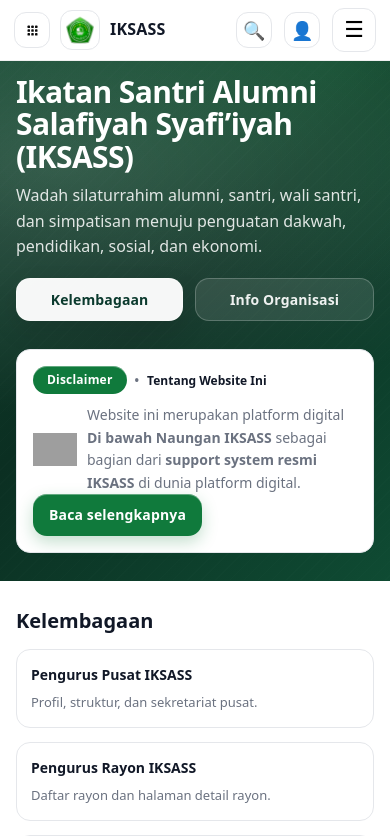
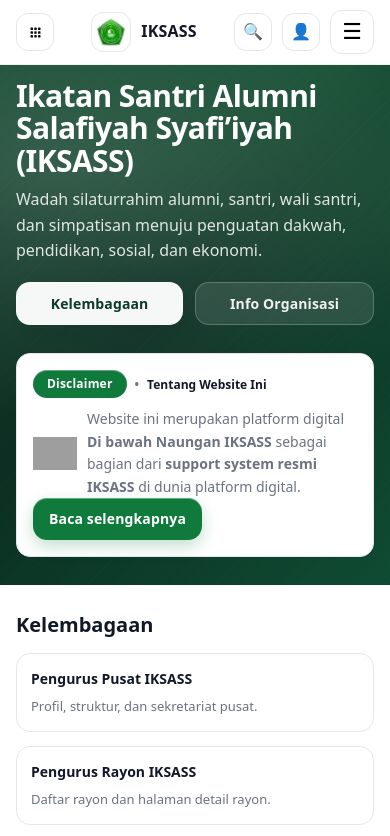
Before and after one commit to dibawahnaunganiksass/dibawahnaunganiksass.github.io, a plain HTML site: page index/index.html in a window 390 px wide. Shown: the top 836 px of the page. Drawn offline with Linux system fonts and the light colour scheme; grey boxes are pictures that could not be loaded.

Commit message:
iphone 13 fix

```diff
--- a/assets/css/override.css
+++ b/assets/css/override.css
@@ -156,30 +156,6 @@ main.container {
   --iksass-header-border: rgba(0,0,0,.06);
 }
 
-/* Small phones (e.g. iPhone 13: 390px) can overflow because left+right clusters are tight.
-   Keep padding, but slightly reduce control size/gaps and allow brand text to truncate. */
-@media (max-width: 420px){
-  :root{
-    --container-pad: 14px;
-    --ctrl-h: 36px;
-    --iksass-header-h: 60px;
-  }
-  .header .navbar > .wrap{ gap: 10px; }
-  .header .nav-cta{ gap: 8px; }
-  .header .nav-left{ gap: 8px; }
-  .header .brand{ min-width: 0; }
-  .header .brand-text{
-    max-width: 120px;
-    overflow: hidden;
-    text-overflow: ellipsis;
-    white-space: nowrap;
-  }
-  .header .iconbtn,
-  .header .userbtn,
-  .header .hamburger,
-  .header .appsbtn{ font-size: 18px; }
-}
-
 .header{
   position: fixed !important;
   top: 0; left: 0; right: 0;
@@ -202,12 +178,22 @@ main{ padding-top: 0 !important; }
   padding-left: var(--container-pad);
   padding-right: var(--container-pad);
   height: var(--iksass-header-h);
-  display: flex;
+  box-sizing: border-box;
+
+  /* Grid = stable symmetry on mobile (iPhone 13, etc) */
+  display: grid;
   align-items: center;
-  justify-content: space-between;
   gap: 14px;
-  box-sizing: border-box;
-}
+
+  grid-template-columns: auto 1fr auto;
+  grid-template-areas: "brand nav cta";
+}
+
+/* assign areas */
+.header .nav-left{ grid-area: left; }
+.header .brand{ grid-area: brand; justify-self: start; }
+.header .navlinks{ grid-area: nav; justify-self: center; }
+.header .nav-cta{ grid-area: cta; justify-self: end; }
 
 /* Left cluster: Aplikasi + Brand (so logo is NOT centered on mobile) */
 .header .nav-left{
@@ -2897,3 +2883,28 @@ summary:focus-visible,
     text-overflow:ellipsis !important;
   }
 }
+
+@media (max-width: 991px){
+  /* Mobile: 3 columns (apps | brand centered | cta) */
+  .header .navbar > .wrap{
+    grid-template-columns: var(--ctrl-h) 1fr auto;
+    grid-template-areas: "left brand cta";
+  }
+  .header .brand{
+    justify-self: center;
+  }
+  /* allow brand text to shrink/truncate instead of pushing buttons */
+  .header .brand-text{
+    max-width: 140px;
+    overflow: hidden;
+    text-overflow: ellipsis;
+    white-space: nowrap;
+  }
+}
+
+@media (max-width: 420px){
+  /* iPhone 13 (390px) comfort: slightly tighter */
+  .header{ --container-pad: 16px; --ctrl-h: 38px; }
+  .header .navbar > .wrap{ gap: 10px; }
+  .header .nav-cta{ gap: 10px; }
+}
```
Also changed, not shown: partials/header.html (+8 -6 lines), assets/css/override.min.css.
